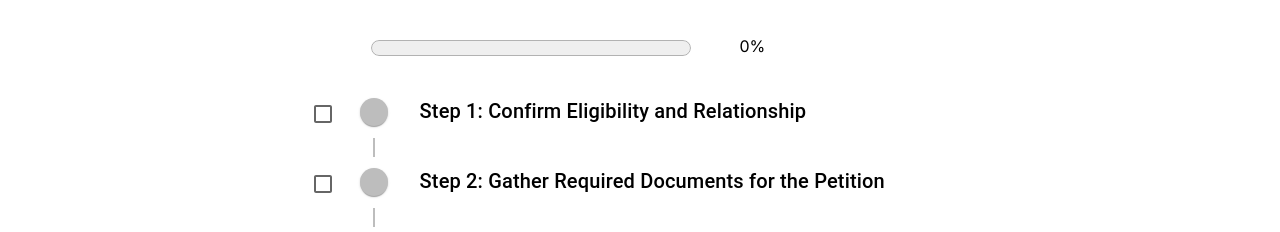
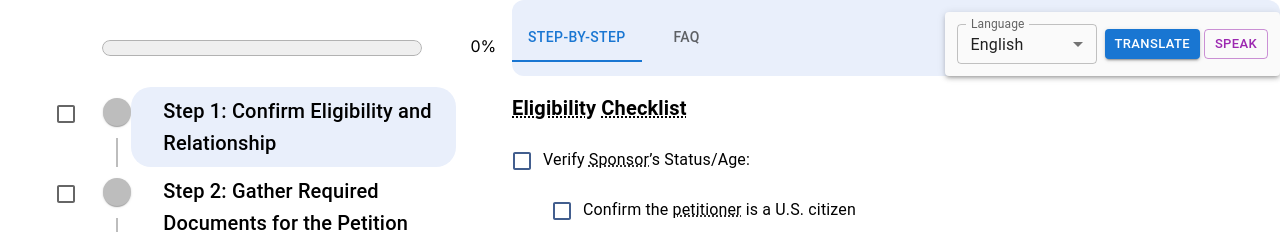
Before and after one commit to lilybrawner/hci-immigration, a React (Vite) app in the folder frontend/: page /parenta in a window 1280 px wide. Shown: the top 232 px of the page. Built offline with nearby package versions, Linux system fonts and the light colour scheme; some icons are missing; what @react-pdf/renderer would draw is missing.

Commit message:
added gc faq step 2 + fixed initial format

```diff
--- a/frontend/src/components/FAQSteps.jsx/FAQ.jsx
+++ b/frontend/src/components/FAQSteps.jsx/FAQ.jsx
@@ -2,6 +2,9 @@ import Link from '@mui/material/Link';
 
 export const FAQ = {
     "GCFAQ": {
+        2: [
+            { question: 'What if I didn’t check one of the 15 numbered items?', answer: 'Unless stated otherwise, the 15 items must be true for you to be eligible for naturalization. Some items include a specific attachment for you to fill out if the numbered item was not true. Follow the instructions on the attachment to see if you are still eligible. For example, if number 3 was not true for you, go through Attachment A to see if you are still eligible.' },
+        ],
         3: [
             { question: 'Is using this checklist sufficient to fill out the N-400?', answer: 'No. Please read and follow the instructions on the N-400 carefully. The checklist, even though it’s provided by USCIS, is for informational purposes only and does not replace the instruction requirements on the form itself. Also, please seek professional guidance from an attorney if needed, to ensure you provide all the required documentation for your specific circumstances.' },
             { question: 'Do I need to submit original documents?', answer: 'Do not send original documents unless it is specifically requested in the form instructions or applicable regulations.' }
--- a/frontend/src/pages/Results.jsx
+++ b/frontend/src/pages/Results.jsx
@@ -5,7 +5,7 @@ import Progress from '../components/Progress';
 import { Box, Typography } from '@mui/material';
 
 export default function Results({ steps, initialChecklists, page , renderLabel}) {
-  const [selectedStep, setSelectedStep] = useState(null);
+  const [selectedStep, setSelectedStep] = useState(steps?.[0] || null);
   const [checklists, setChecklists] = useState(initialChecklists || {});
 
   const handleChecklistChange = (stepId, updatedChecklist) => {
```
